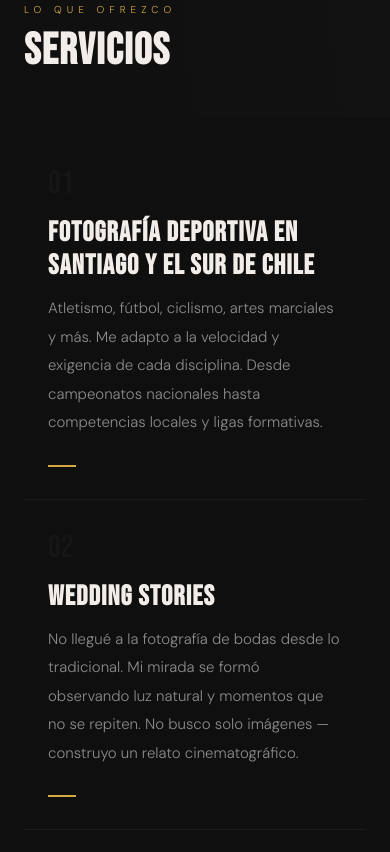
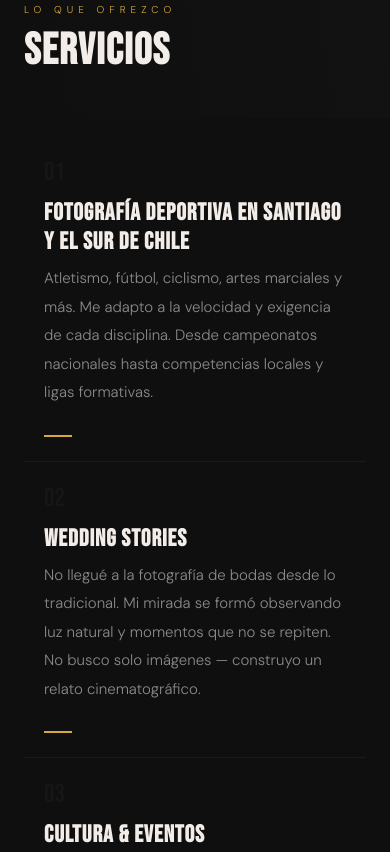
Before and after one commit to cfmillans-rgb/johan_alegria_web, a website: page index.html in a window 390 px wide. Shown: the part 3918-4770 px from the top of the page. Drawn offline with Linux system fonts and the light colour scheme.

Commit message:
Achicar tamaño de tarjetas de servicios, padding y textos

```diff
--- a/index.html
+++ b/index.html
@@ -990,7 +990,7 @@ nav.scrolled {
 }
 .service-card {
   background: var(--bg2);
-  padding: 40px 32px;
+  padding: 32px 24px;
   position: relative; overflow: hidden;
   transition: background 0.3s;
 }
@@ -999,16 +999,16 @@ nav.scrolled {
 .service-card:hover .service-bar { width: 56px; }
 .service-num {
   font-family: 'Bebas Neue', sans-serif;
-  font-size: 40px; color: rgba(255,255,255,0.03);
+  font-size: 32px; color: rgba(255,255,255,0.03);
   line-height: 1;
   margin-bottom: 20px;
   transition: color 0.3s;
 }
 .service-title {
   font-family: 'Bebas Neue', sans-serif;
-  font-size: 34px;
+  font-size: 28px;
   letter-spacing: 0.04em;
-  margin-bottom: 12px;
+  margin-bottom: 8px;
 }
 .service-desc {
   font-size: 15px;
@@ -1526,9 +1526,9 @@ footer {
 
   .services { padding: 80px 24px; }
   .services-grid { grid-template-columns: 1fr 1fr; }
-  .service-card { padding: 32px 24px; }
-  .service-title { font-size: 28px; }
-  .service-num { font-size: 32px; margin-bottom: 16px; }
+  .service-card { padding: 24px 20px; }
+  .service-title { font-size: 24px; margin-bottom: 8px; }
+  .service-num { font-size: 26px; margin-bottom: 12px; }
   .about-stats { grid-template-columns: repeat(3,1fr); gap: 16px; }
 
   .approach { grid-template-columns: 1fr; padding: 80px 24px; gap: 48px; }
```
